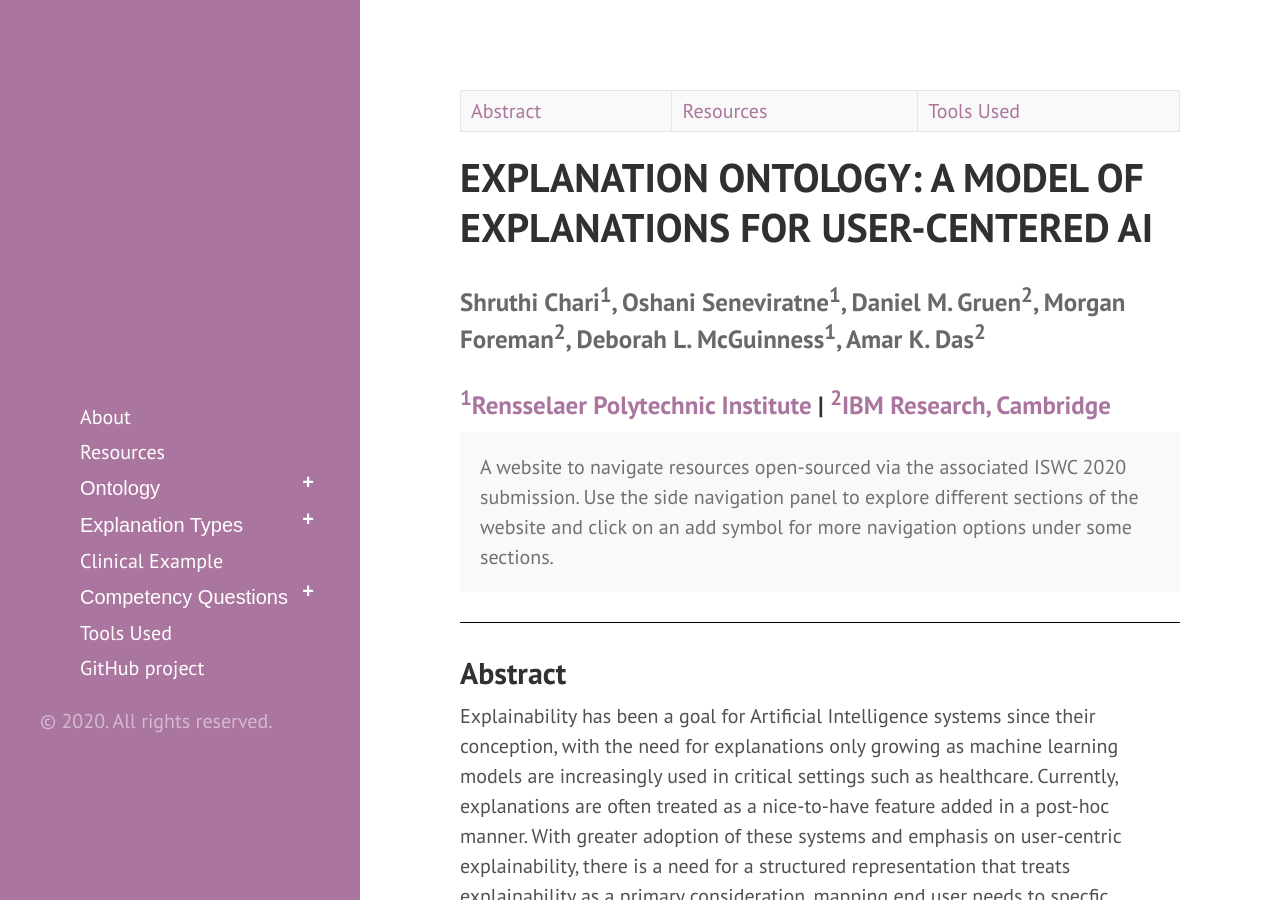
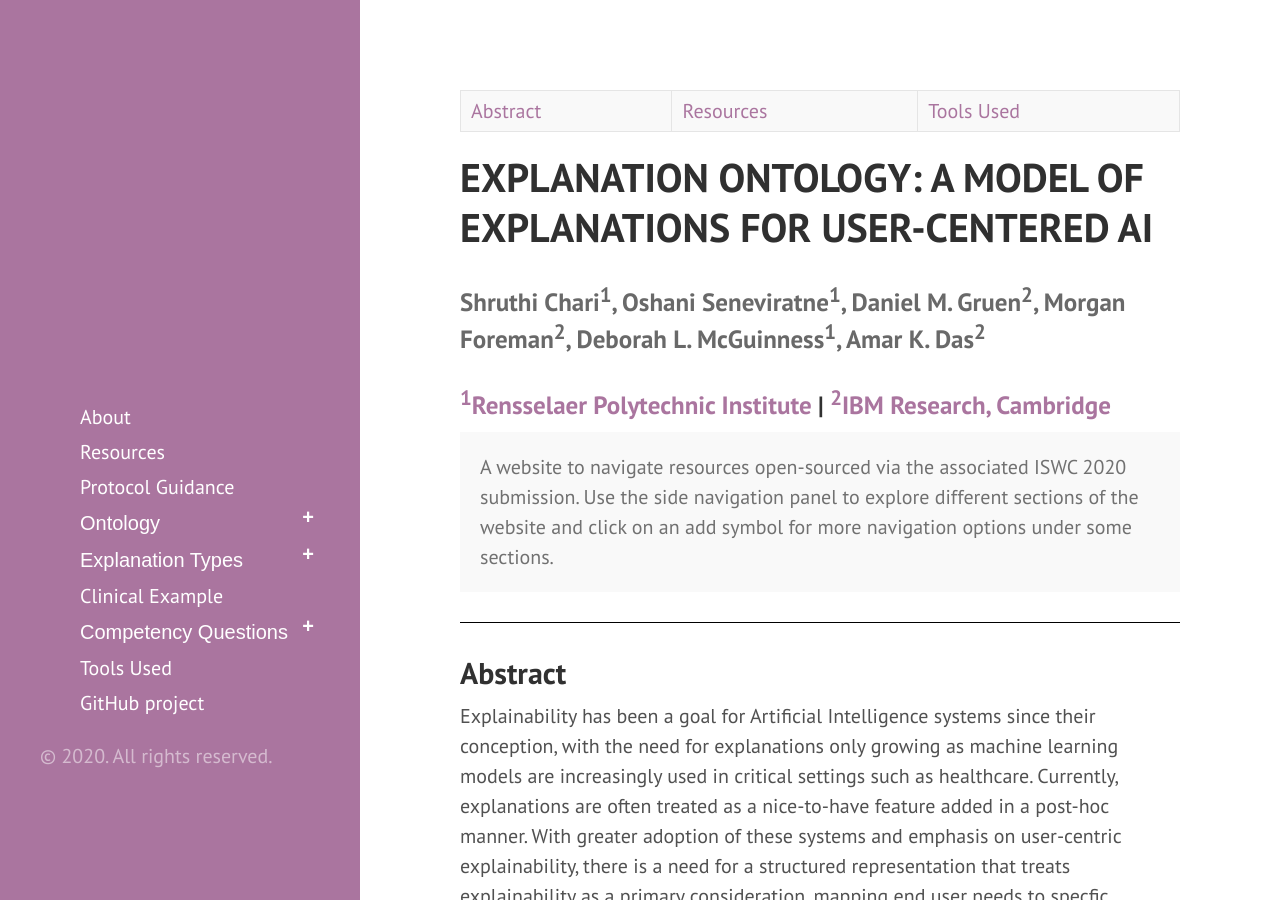
Before and after one commit to tetherless-world/explanation-ontology, a Jekyll site: the page built from index.md, in a window 1280 px wide and 900 px high. Built offline with Jekyll 4.4.1, drawn with Linux system fonts in a browser that asks for light colours; our own code applies the rules of GitHub Pages for plain Markdown files; Markdown is read by kramdown in place of the engine named in the settings.

Commit message:
Update sidebar.html

```diff
--- a/_includes/sidebar.html
+++ b/_includes/sidebar.html
@@ -13,6 +13,7 @@
       <ul style="list-style: none;">
       <li><a class="sidebar-nav-item{% if page.url == node.url %} active{% endif %}" href="{{site.baseurl}}index">About</a></li>
       <li><a class="sidebar-nav-item{% if page.url == node.url %} active{% endif %}" href="{{site.baseurl}}index#resources">Resources</a></li>
+              <li><a class="sidebar-nav-item{% if page.url == node.url %} active{% endif %}" href="{{site.baseurl}}protocol">Protocol Guidance</a></li>
       <li><button class="collapsible">
 <a class="sidebar-nav-item{% if page.url == node.url %} active{% endif %}" href="{{site.baseurl}}ontology">Ontology</a></button>
         <div class="button-content">
```
